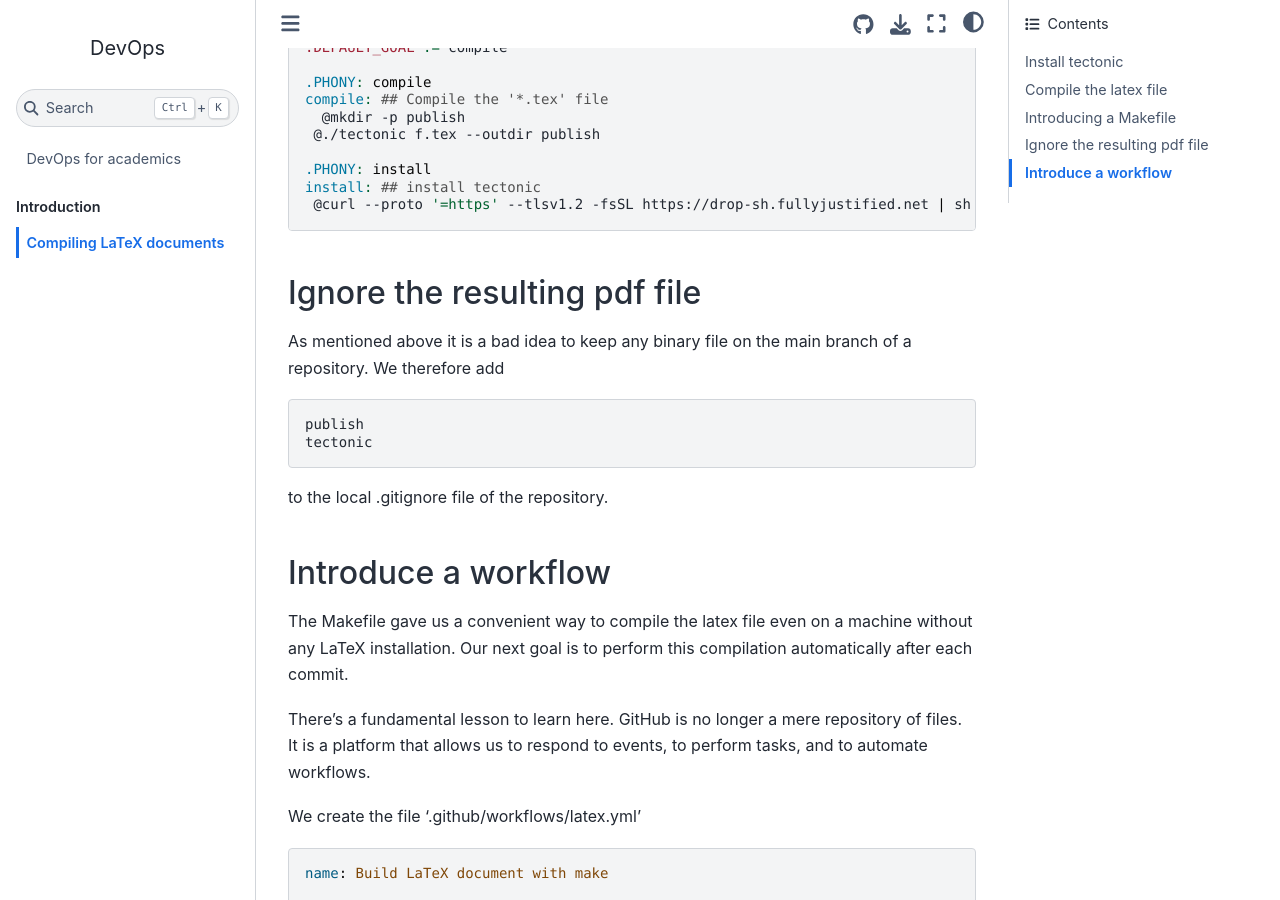
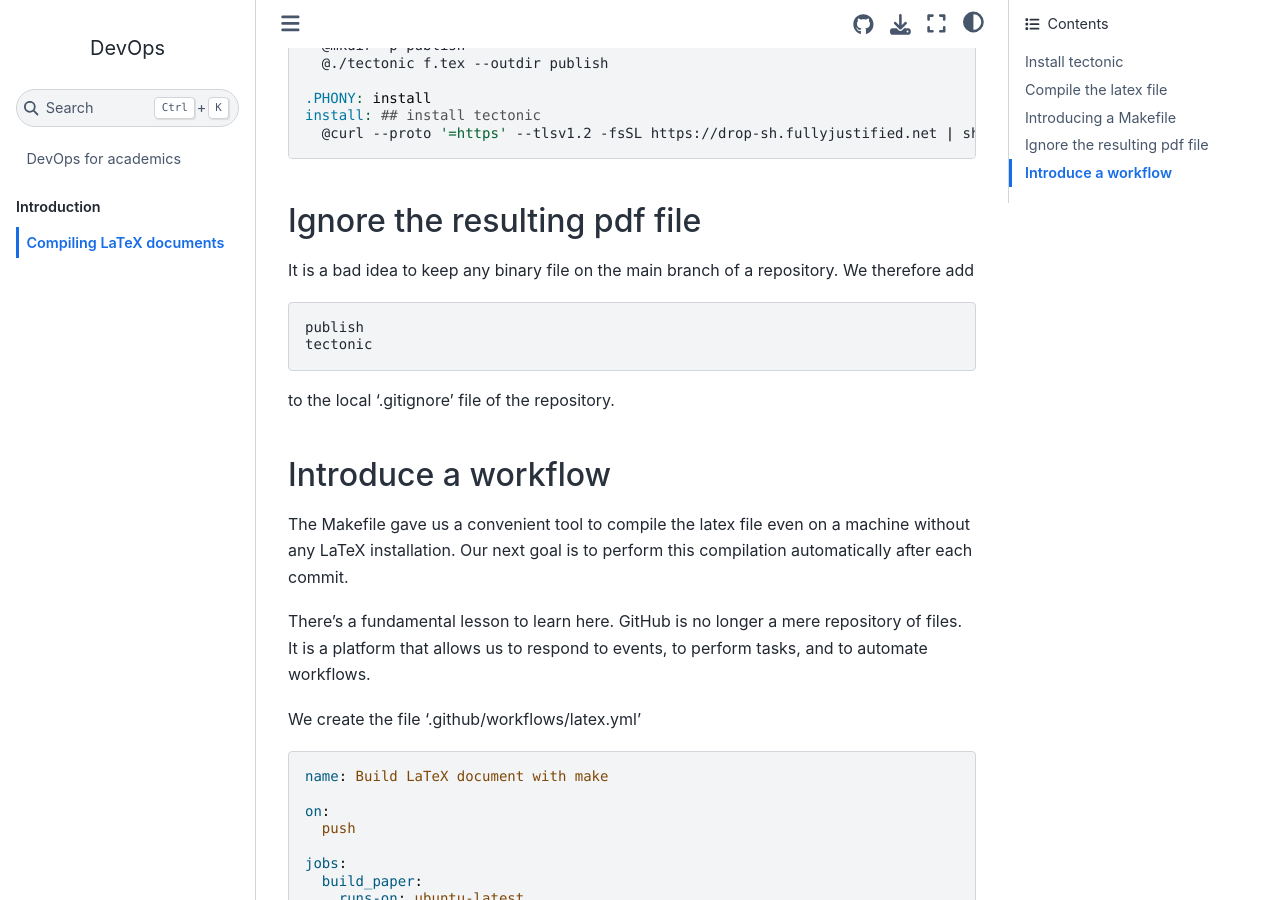
Before and after one commit to tschm/docs2github, a Jupyter Book: the page built from book/docs/latex.md, in a window 1280 px wide and 900 px high, scrolled down 1339 px. Built offline with Jupyter Book 1.0.4 settings and Sphinx 7.4.7 and the Sphinx Book theme 1.1.4, drawn with Linux system fonts in a browser that asks for light colours; comment, search, counter and statistics services are not loaded; some of the changed text lies outside the part shown.

Commit message:
cleaning

````diff
--- a/book/docs/latex.md
+++ b/book/docs/latex.md
@@ -63,16 +60,16 @@
 .PHONY: compile
 compile: ## Compile the '*.tex' file
   @mkdir -p publish
- @./tectonic f.tex --outdir publish
+  @./tectonic f.tex --outdir publish
 
 .PHONY: install
 install: ## install tectonic
- @curl --proto '=https' --tlsv1.2 -fsSL https://drop-sh.fullyjustified.net | sh
+  @curl --proto '=https' --tlsv1.2 -fsSL https://drop-sh.fullyjustified.net | sh
 ```
 
 ## Ignore the resulting pdf file
 
-As mentioned above it is a bad idea to keep any binary
+It is a bad idea to keep any binary
 file on the main branch of a repository. We therefore
 add
 
@@ -81,11 +78,11 @@
 tectonic
 ```
 
-to the local .gitignore file of the repository.
+to the local '.gitignore' file of the repository.
 
 ## Introduce a workflow
 
-The Makefile gave us a convenient way to compile the latex file
+The Makefile gave us a convenient tool to compile the latex file
 even on a machine without any LaTeX installation. Our next goal
 is to perform this compilation automatically after each commit.
 
````
Also changed, not shown: other parts of book/docs/latex.md (+0 -3 lines).
